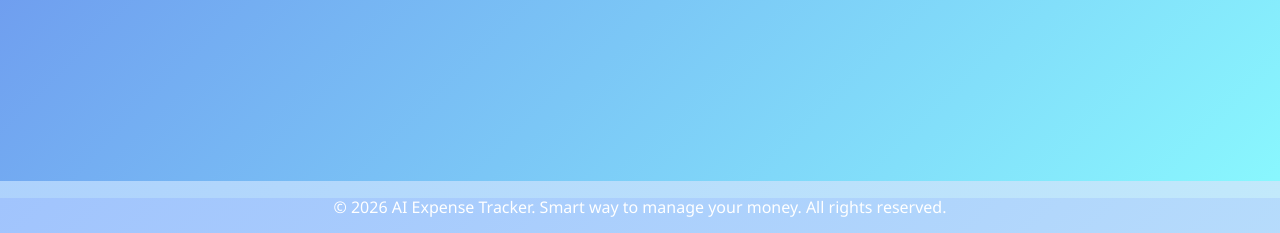
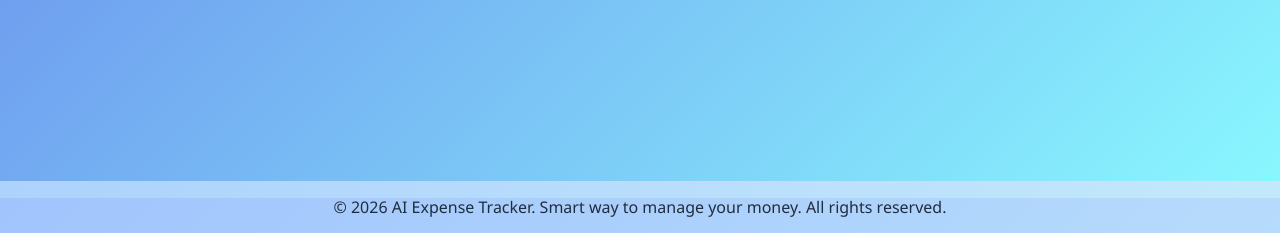
Before and after one commit to kanakadurgapitchuka/ai-expense-tracker, a Flask app: page / in a window 1280 px wide. Shown: the part 602-835 px from the top of the page. Run offline with Flask 3, Linux system fonts and the light colour scheme; some libraries are stand-ins or nearby versions.

Commit message:
Update style.css

```diff
--- a/static/style.css
+++ b/static/style.css
@@ -729,7 +729,7 @@ footer {
     width: 100%;
     text-align: center;   /* 🔥 main fix */
     padding: 15px 0;
-    color: white;
+    color: dark blue;
     background: transparent;
 
     position: relative;   /* 🔥 important */
```
